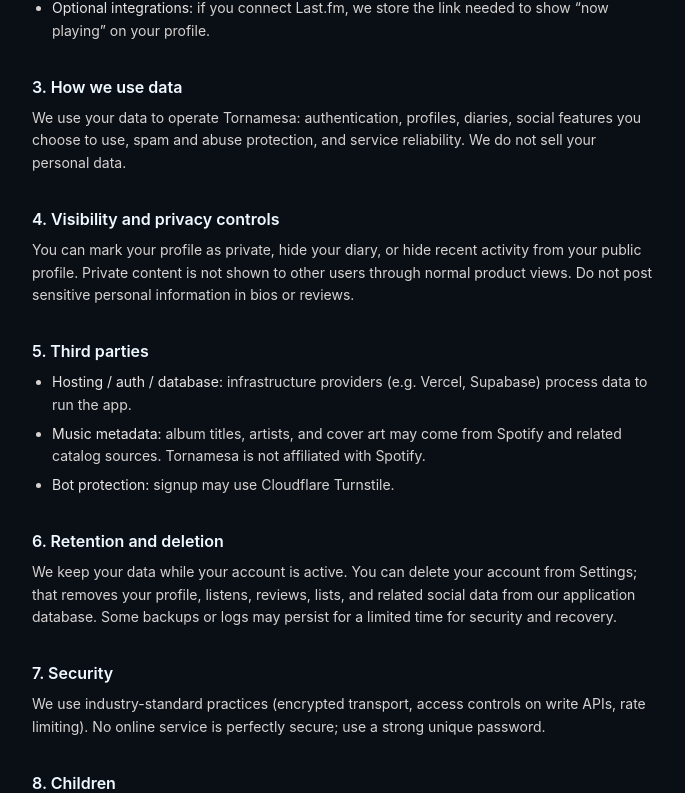
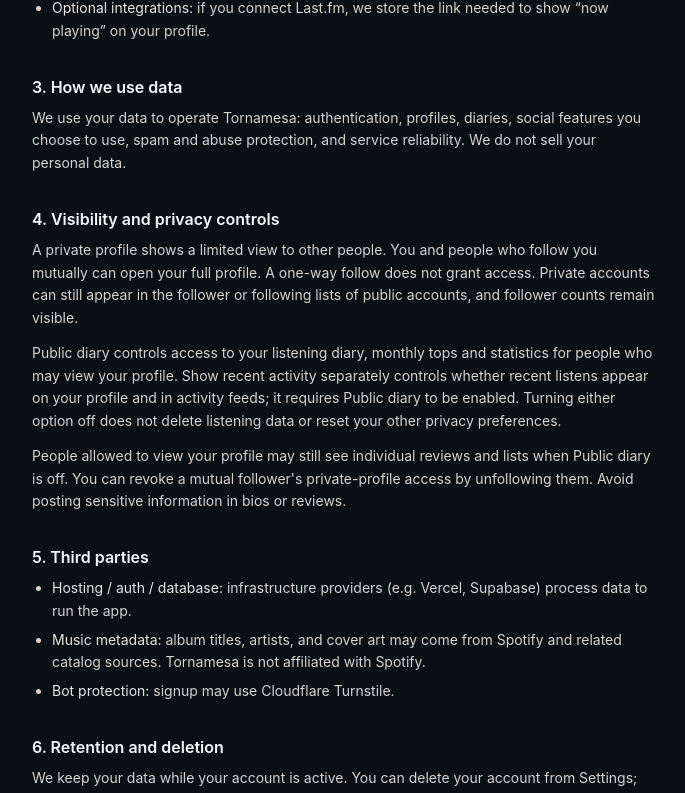
Before and after one commit to josentss/Tornamesa, a Next.js app: page /privacy in a window 1280 px wide. Shown: the part 556-1349 px from the top of the page, without its empty margins (296-981 px from the left). Built offline with nearby package versions, Linux system fonts and the light colour scheme; no server answers.

Commit message:
docs(privacy): reflect mutual access, activity dependency and phase-closeout checklist

```diff
--- a/src/app/privacy/page.js
+++ b/src/app/privacy/page.js
@@ -21,7 +21,7 @@ export default function PrivacyPage() {
           Privacy Policy
         </h1>
         <p className="mt-2 text-sm text-stone-500">
-          Last updated: August 18, 2026
+          Last updated: November 16, 2026
         </p>
 
         <div className="mt-8 space-y-8 text-sm text-stone-300 leading-relaxed">
@@ -82,10 +82,25 @@ export default function PrivacyPage() {
               4. Visibility and privacy controls
             </h2>
             <p>
-              You can mark your profile as private, hide your diary, or hide
-              recent activity from your public profile. Private content is not
-              shown to other users through normal product views. Do not post
-              sensitive personal information in bios or reviews.
+              A private profile shows a limited view to other people. You and
+              people who follow you mutually can open your full profile. A
+              one-way follow does not grant access. Private accounts can still
+              appear in the follower or following lists of public accounts,
+              and follower counts remain visible.
+            </p>
+            <p className="mt-3">
+              Public diary controls access to your listening diary, monthly
+              tops and statistics for people who may view your profile.
+              Show recent activity separately controls whether recent listens
+              appear on your profile and in activity feeds; it requires Public
+              diary to be enabled. Turning either option off does not delete
+              listening data or reset your other privacy preferences.
+            </p>
+            <p className="mt-3">
+              People allowed to view your profile may still see individual
+              reviews and lists when Public diary is off. You can revoke a
+              mutual follower&apos;s private-profile access by unfollowing them.
+              Avoid posting sensitive information in bios or reviews.
             </p>
           </section>
 
```
Also changed, not shown: 1 other file (tests, documents, lock files or other folders).
